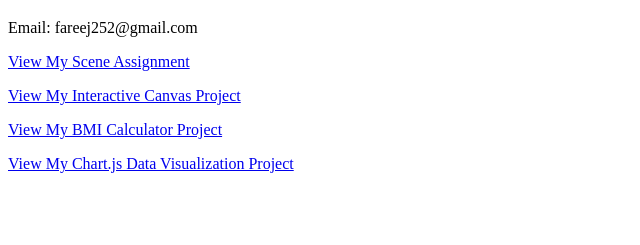
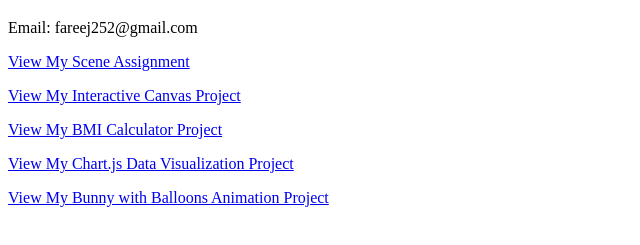
Before and after one commit to Areejf22/portfolio, a plain HTML site: page index.html in a window 1280 px wide. Shown: the part 61-306 px from the top of the page, without its empty margins (0-640 px from the left). Drawn offline with Linux system fonts and the light colour scheme.

Commit message:
Update index.html

```diff
--- a/index.html
+++ b/index.html
@@ -34,5 +34,12 @@
   </a>
 </p>
 
+    <p>
+  <a href="Bunny_With_Balloons_Website/index.html" target="_blank">
+    View My Bunny with Balloons Animation Project
+  </a>
+</p>
+
+
 </body>
 </html>
```
